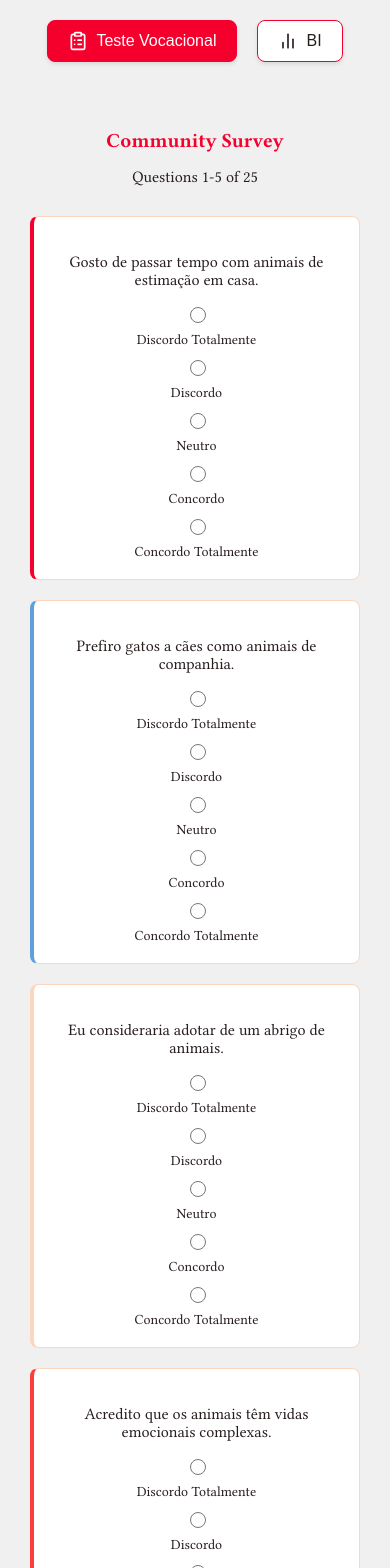
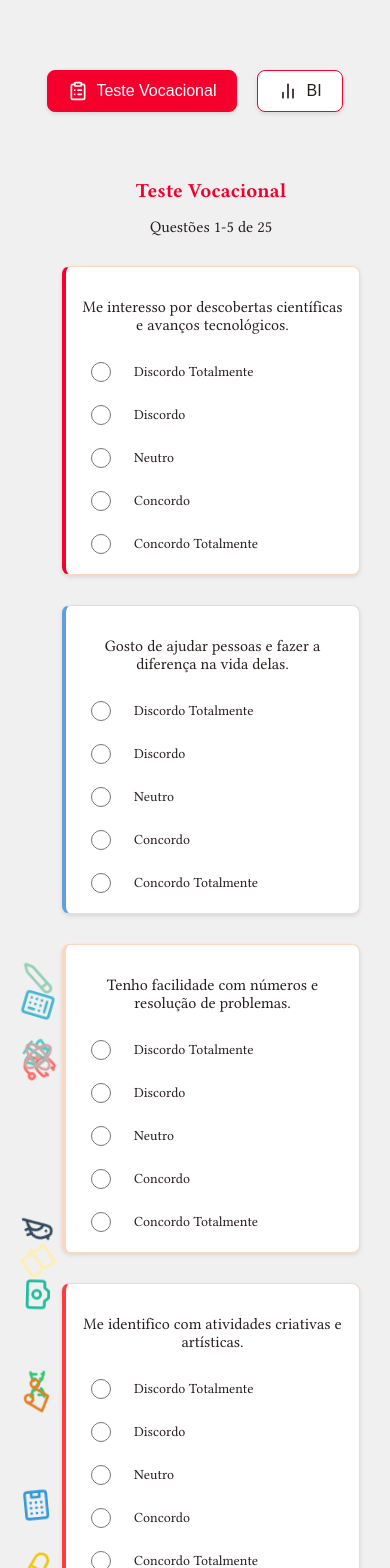
Before and after one commit to josiassxz/community-survey, a React (Create React App) app: page /teste-vocacional in a window 390 px wide. Shown: the top 1568 px of the page. Built offline with nearby package versions, Linux system fonts and the light colour scheme.

Commit message:
animaçoes

```diff
--- a/package.json
+++ b/package.json
@@ -3,6 +3,10 @@
   "version": "0.1.0",
   "private": true,
   "dependencies": {
+    "@emotion/react": "^11.14.0",
+    "@emotion/styled": "^11.14.0",
+    "@mui/icons-material": "^6.4.3",
+    "@mui/material": "^6.4.3",
     "cra-template": "1.2.0",
     "lucide-react": "^0.475.0",
     "react": "^19.0.0",
--- /dev/null
+++ b/src/components/FloatingIcons.js
@@ -0,0 +1,71 @@
+import React from 'react';
+import {
+  Stethoscope,
+  Scale,
+  Calculator,
+  Pencil,
+  BookOpen,
+  Atom,
+  Code,
+  Building,
+  Heart,
+  Dna,
+  Pill,
+  Music,
+  Camera,
+  Bird
+} from 'lucide-react';
+
+const FloatingIcons = () => {
+  const professions = [
+    { Icon: Stethoscope, color: '#FF6B6B', title: 'Medicina' },
+    { Icon: Scale, color: '#4ECDC4', title: 'Direito' },
+    { Icon: Calculator, color: '#45B7D1', title: 'Engenharia' },
+    { Icon: Pencil, color: '#96CEB4', title: 'Artes' },
+    { Icon: BookOpen, color: '#FFEEAD', title: 'Educação' },
+    { Icon: Atom, color: '#D4A5A5', title: 'Física' },
+    { Icon: Code, color: '#9B59B6', title: 'Computação' },
+    { Icon: Building, color: '#3498DB', title: 'Arquitetura' },
+    { Icon: Heart, color: '#E74C3C', title: 'Enfermagem' },
+    { Icon: Dna, color: '#2ECC71', title: 'Biomedicina' },
+    { Icon: Pill, color: '#F1C40F', title: 'Farmácia' },
+    { Icon: Music, color: '#E67E22', title: 'Música' },
+    { Icon: Camera, color: '#1ABC9C', title: 'Cinema' },
+    { Icon: Bird, color: '#34495E', title: 'Veterinária' }
+  ];
+
+  return (
+    <div className="fixed inset-0 pointer-events-none" style={{ marginTop: '-100vh' }}>
+      {professions.map((prof, index) => (
+        <div
+          key={index}
+          className="absolute"
+          style={{
+            left: `${5 + Math.random() * 80}%`,
+            animation: `float-${index} ${25 + Math.random() * 15}s linear infinite`,
+            animationDelay: `${-Math.random() * 12}s`,
+            top: '0'
+          }}
+        >
+          <prof.Icon
+            size={32}
+            color={prof.color}
+            className="transform rotate-12 opacity-20 hover:opacity-60 transition-opacity"
+          />
+          <style jsx>{`
+            @keyframes float-${index} {
+              0% {
+                transform: translateY(0) rotate(0deg);
+              }
+              100% {
+                transform: translateY(200vh) rotate(360deg);
+              }
+            }
+          `}</style>
+        </div>
+      ))}
+    </div>
+  );
+};
+
+export default FloatingIcons;
--- a/src/components/Survey.css
+++ b/src/components/Survey.css
@@ -1,12 +1,15 @@
 body {
-  background-color: #F0F0F0; /* Branco gelo definido no manual de marca do LAM */
+  background-color: #F0F0F0;
   font-family: 'Libertinus Serif', serif;
+  margin-top: 50px;
 }
 
 .container {
-  max-width: 800px;
+  max-width: 1200px;
   margin: 0 auto;
   padding: 20px;
+  position: relative;
+  z-index: 1;
 }
 
 .header {
@@ -15,23 +18,24 @@ body {
 }
 
 .title {
-  font-size: 2rem;
+  font-size: 2.5rem;
   font-weight: bold;
-  color: #F5002D; /* Cor principal do LAM */
+  color: #F5002D;
 }
 
 .subtitle {
-  color: #281E1E; /* Cor de texto do LAM */
+  color: #281E1E;
   margin-top: 10px;
+  font-size: 1.2rem;
 }
 
 .question-card {
-  padding: 20px;
+  padding: 30px;
   border-radius: 8px;
-  /* box-shadow: 0 2px 4px rgba(0,0,0,0.1); */
-  margin-bottom: 20px;
+  margin-bottom: 30px;
   background-color: #fff;
-  border: 1px solid #FAD7BE; /* Cor secundária do LAM */
+  border: 1px solid #FAD7BE;
+  box-shadow: 0 2px 4px rgba(0,0,0,0.1);
 }
 
 .question-1 { border-left: 4px solid #F5002D; }
@@ -42,33 +46,36 @@ body {
 
 .question-text {
   font-weight: 500;
-  margin-bottom: 15px;
+  margin-bottom: 20px;
   color: #281E1E;
+  font-size: 1.2rem;
 }
 
 .options-container {
   display: flex;
   justify-content: space-between;
-  gap: 15px;
+  gap: 20px;
 }
 
 .option {
   display: flex;
   flex-direction: column;
   align-items: center;
+  flex: 1;
+  padding: 10px;
 }
 
 .radio-input {
   cursor: pointer;
-  width: 16px;
-  height: 16px;
-  accent-color: #F5002D; /* Cor principal do LAM */
+  width: 20px;
+  height: 20px;
+  accent-color: #F5002D;
 }
 
 .radio-label {
-  font-size: 14px;
+  font-size: 1rem;
   color: #281E1E;
-  margin-top: 8px;
+  margin-top: 10px;
   text-align: center;
 }
 
@@ -76,25 +83,109 @@ body {
   display: flex;
   justify-content: space-between;
   align-items: center;
-  margin-top: 30px;
+  margin-top: 40px;
 }
 
 .progress {
-  font-size: 1.2rem;
+  font-size: 1.4rem;
   font-weight: 600;
-  color: #F5002D; /* Cor principal do LAM */
+  color: #F5002D;
 }
 
 .continue-btn {
-  padding: 10px 24px;
+  padding: 12px 32px;
   border: none;
-  border-radius: 20px;
-  background-color: #F5002D; /* Cor principal do LAM */
+  border-radius: 25px;
+  background-color: #F5002D;
   color: white;
   cursor: pointer;
-  transition: opacity 0.2s;
+  transition: all 0.3s ease;
+  font-size: 1.1rem;
 }
 
 .continue-btn:hover {
   opacity: 0.9;
+  transform: translateY(-2px);
 }
+
+/* Media Queries */
+@media screen and (min-width: 1440px) {
+  .container {
+    max-width: 1400px;
+  }
+
+  .question-card {
+    padding: 40px;
+  }
+
+  .title {
+    font-size: 3rem;
+  }
+
+  .question-text {
+    font-size: 1.4rem;
+  }
+}
+
+@media screen and (max-width: 1024px) {
+  .container {
+    max-width: 900px;
+  }
+
+  .title {
+    font-size: 2rem;
+  }
+
+  .question-text {
+    font-size: 1.1rem;
+  }
+}
+
+@media screen and (max-width: 768px) {
+  .container {
+    width: 95%;
+    padding: 15px;
+  }
+
+  .options-container {
+    flex-direction: column;
+    gap: 15px;
+  }
+
+  .option {
+    flex-direction: row;
+    justify-content: flex-start;
+    padding: 5px;
+  }
+
+  .radio-label {
+    margin-top: 0;
+    margin-left: 10px;
+  }
+
+  .continue-btn {
+    width: 100%;
+  }
+}
+
+@media screen and (max-width: 480px) {
+  .title {
+    font-size: 1.5rem;
+  }
+
+  .subtitle {
+    font-size: 1rem;
+  }
+
+  .question-text {
+    font-size: 1rem;
+  }
+
+  .question-card {
+    padding: 15px;
+  }
+
+  .radio-label {
+    font-size: 0.9rem;
+  }
+}
--- a/src/components/SurveyForm.js
+++ b/src/components/SurveyForm.js
@@ -1,13 +1,14 @@
 import React, { useState } from 'react';
+import FloatingIcons from './FloatingIcons';
 import './Survey.css';
 
 const SurveyForm = () => {
   const questions = [
-    "Gosto de passar tempo com animais de estimação em casa.",
-    "Prefiro gatos a cães como animais de companhia.",
-    "Eu consideraria adotar de um abrigo de animais.",
-    "Acredito que os animais têm vidas emocionais complexas.",
-    "Levo regularmente meu animal de estimação para consultas veterinárias."
+    "Me interesso por descobertas científicas e avanços tecnológicos.",
+    "Gosto de ajudar pessoas e fazer a diferença na vida delas.",
+    "Tenho facilidade com números e resolução de problemas.",
+    "Me identifico com atividades criativas e artísticas.",
+    "Gosto de entender como funcionam as leis e a justiça."
   ];
 
   const [responses, setResponses] = useState({});
@@ -18,10 +19,11 @@ const SurveyForm = () => {
 
   return (
     <nav role="navigation" tabIndex={0} style={{ width: '100%', display: 'flex', justifyContent: 'center', alignItems: 'center', textAlign: 'center' }}>
+      <FloatingIcons />
       <div className="container">
         <header className="header">
-          <h1 className="title">Community Survey</h1>
-          <div className="subtitle">Questions 1-5 of 25</div>
+          <h1 className="title">Teste Vocacional</h1>
+          <div className="subtitle">Questões 1-5 de 25</div>
         </header>
 
         <form className="survey-form">
@@ -48,7 +50,7 @@ const SurveyForm = () => {
           <div className="footer">
             <div className="progress">20%</div>
             <button type="submit" className="continue-btn">
-              Continue
+              Continuar
             </button>
           </div>
         </form>
@@ -64,6 +66,15 @@ const SurveyForm = () => {
             flex-direction: column;
             gap: 10px;
           }
+          .option {
+            flex-direction: row;
+            justify-content: flex-start;
+            gap: 10px;
+            width: 100%;
+          }
+          .radio-label {
+            margin-top: 0;
+          }
           .continue-btn {
             width: 100%;
           }
@@ -76,6 +87,9 @@ const SurveyForm = () => {
           .question-text {
             font-size: 1rem;
           }
+          .radio-label {
+            font-size: 0.875rem;
+          }
         }
       `}</style>
     </nav>
```
Also changed, not shown: 1 other file (tests, documents, lock files or other folders). Lines whose indentation alone changed are shown as unchanged.
